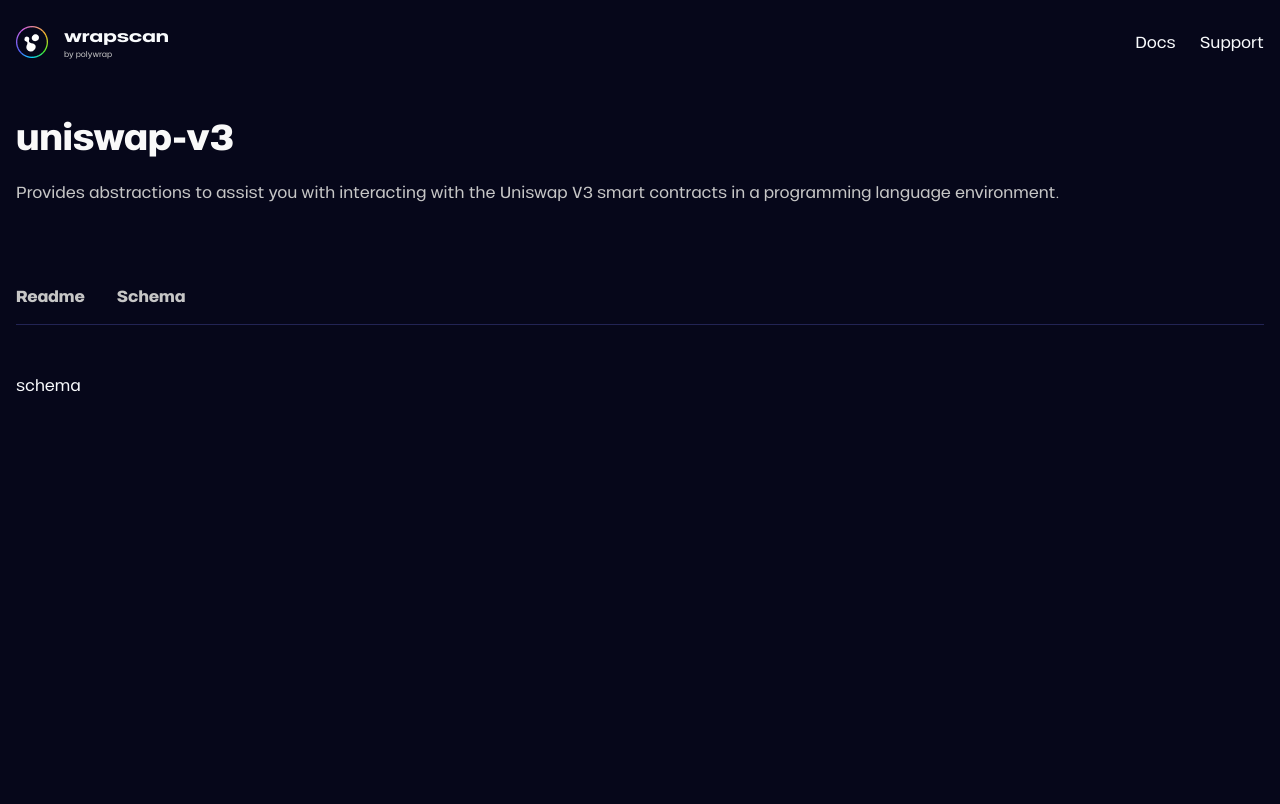
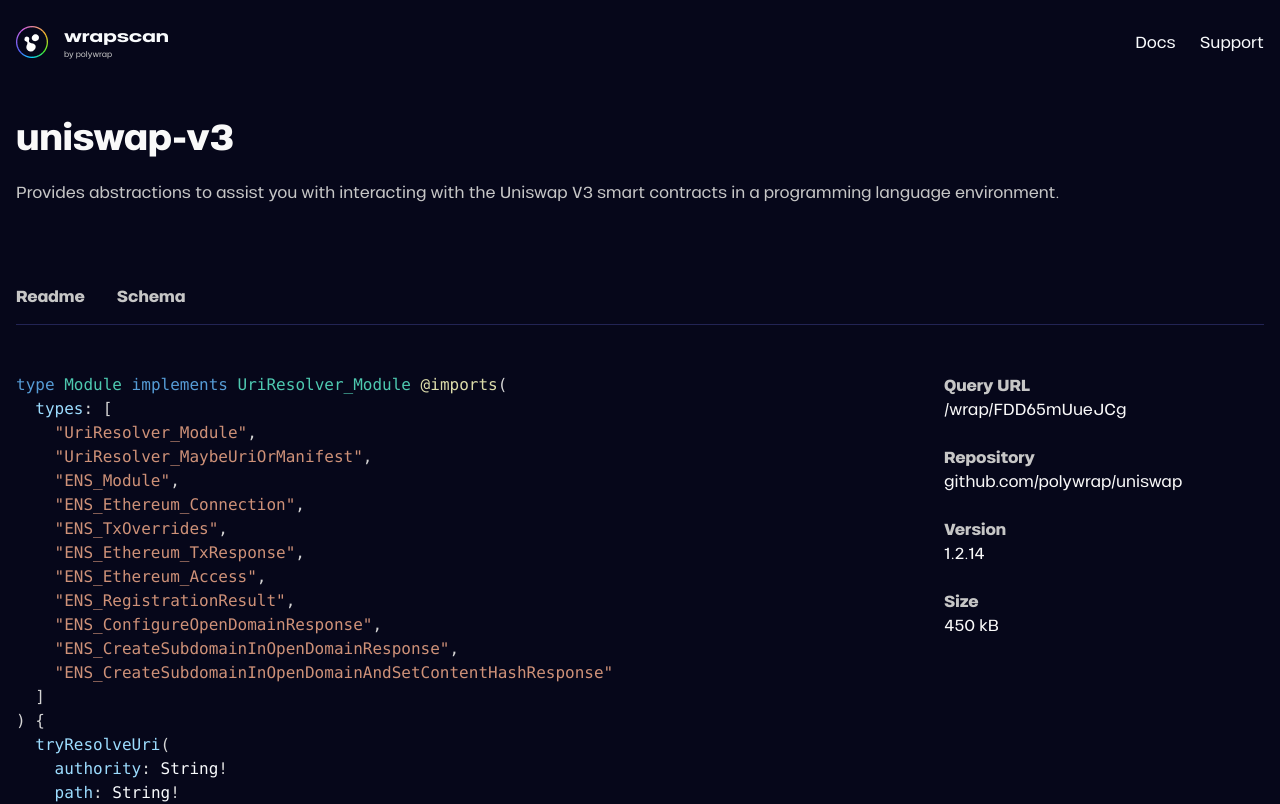
Before and after one commit to polywrap/wrapscan-ui, a Next.js app: page /wrap/1/schema in a window 1280 px wide. Shown: the top 804 px of the page. Built offline with nearby package versions, Linux system fonts and the light colour scheme.

Commit message:
schema page

```diff
--- a/package.json
+++ b/package.json
@@ -21,11 +21,13 @@
     "react": "18.2.0",
     "react-dom": "18.2.0",
     "react-markdown": "^8.0.7",
+    "react-syntax-highlighter": "^15.5.0",
     "tailwindcss": "3.3.2",
     "typescript": "5.1.3"
   },
   "devDependencies": {
     "@tailwindcss/typography": "^0.5.9",
+    "@types/react-syntax-highlighter": "^15.5.7",
     "eslint-config-prettier": "^8.8.0",
     "eslint-plugin-prettier": "^4.2.1",
     "prettier": "^2.8.8",
--- a/src/app/wrap/[wrapUri]/readme/page.tsx
+++ b/src/app/wrap/[wrapUri]/readme/page.tsx
@@ -1,39 +1,6 @@
 import ReactMarkdown from "react-markdown";
 import { readme } from "./readme";
-import { PropsWithChildren } from "react";
-
-function InfoLabel(props: PropsWithChildren) {
-  return (
-    <label className="font-bold text-polywrap-gray-200">{props.children}</label>
-  );
-}
-
-function InfoText(props: PropsWithChildren) {
-  return <p className="text-polywrap-gray-50">{props.children}</p>;
-}
-
-function WrapInformationWidget() {
-  return (
-    <div className="flex flex-col gap-6">
-      <div>
-        <InfoLabel>Query URL</InfoLabel>
-        <InfoText>/wrap/FDD65mUueJCg</InfoText>
-      </div>
-      <div>
-        <InfoLabel>Repository</InfoLabel>
-        <InfoText>github.com/polywrap/uniswap</InfoText>
-      </div>
-      <div>
-        <InfoLabel>Version</InfoLabel>
-        <InfoText>1.2.14</InfoText>
-      </div>
-      <div>
-        <InfoLabel>Size</InfoLabel>
-        <InfoText>450 kB</InfoText>
-      </div>
-    </div>
-  );
-}
+import WrapInformationWidget from "@/components/wrap/wrap-information-widget";
 
 // Tailwind has a really nice base typography style which can be activated with the `prose` class
 // We can provide our own typography styling by simply editing the typography plugin:
@@ -45,7 +12,7 @@
       <ReactMarkdown className="prose prose-invert max-w-none">
         {readme}
       </ReactMarkdown>
-      <div className="basis-80 grow-0 shrink-0">
+      <div className="shrink-0 grow-0 basis-80">
         <WrapInformationWidget></WrapInformationWidget>
       </div>
     </div>
--- a/src/app/wrap/[wrapUri]/schema/page.tsx
+++ b/src/app/wrap/[wrapUri]/schema/page.tsx
@@ -1,3 +1,27 @@
+"use client";
+
+import { Prism } from "react-syntax-highlighter";
+import { vscDarkPlus } from "react-syntax-highlighter/dist/esm/styles/prism";
+import { sampleGraphql } from "./sample-graphql";
+import WrapInformationWidget from "@/components/wrap/wrap-information-widget";
+
+const customVscDarkPlus: { [key: string]: React.CSSProperties } = {
+  ...vscDarkPlus,
+  ...{
+    'code[class*="language-"]': { fontSize: 16 },
+    'pre[class*="language-"]': { fontSize: 16 },
+  },
+};
+
 export default function Schema() {
-  return <div>schema</div>;
+  return (
+    <div className="flex gap-12">
+      <Prism language="graphql" style={customVscDarkPlus} wrapLines={true} wrapLongLines={true}>
+        {sampleGraphql}
+      </Prism>
+      <div className="shrink-0 grow-0 basis-80">
+        <WrapInformationWidget></WrapInformationWidget>
+      </div>
+    </div>
+  );
 }
--- /dev/null
+++ b/src/components/wrap/wrap-information-widget.tsx
@@ -0,0 +1,34 @@
+import { PropsWithChildren } from "react";
+
+function InfoLabel(props: PropsWithChildren) {
+  return (
+    <label className="font-bold text-polywrap-gray-200">{props.children}</label>
+  );
+}
+
+function InfoText(props: PropsWithChildren) {
+  return <p className="text-polywrap-gray-50">{props.children}</p>;
+}
+
+export default function WrapInformationWidget() {
+  return (
+    <div className="flex flex-col gap-6">
+      <div>
+        <InfoLabel>Query URL</InfoLabel>
+        <InfoText>/wrap/FDD65mUueJCg</InfoText>
+      </div>
+      <div>
+        <InfoLabel>Repository</InfoLabel>
+        <InfoText>github.com/polywrap/uniswap</InfoText>
+      </div>
+      <div>
+        <InfoLabel>Version</InfoLabel>
+        <InfoText>1.2.14</InfoText>
+      </div>
+      <div>
+        <InfoLabel>Size</InfoLabel>
+        <InfoText>450 kB</InfoText>
+      </div>
+    </div>
+  );
+}
```
Also changed, not shown: 1 other file (tests, documents, lock files or other folders).
